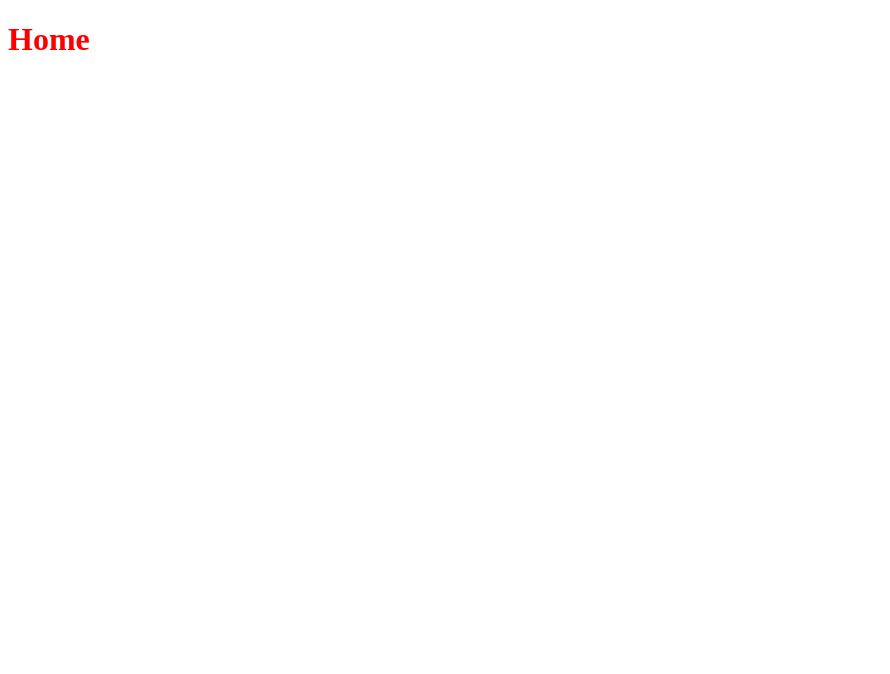
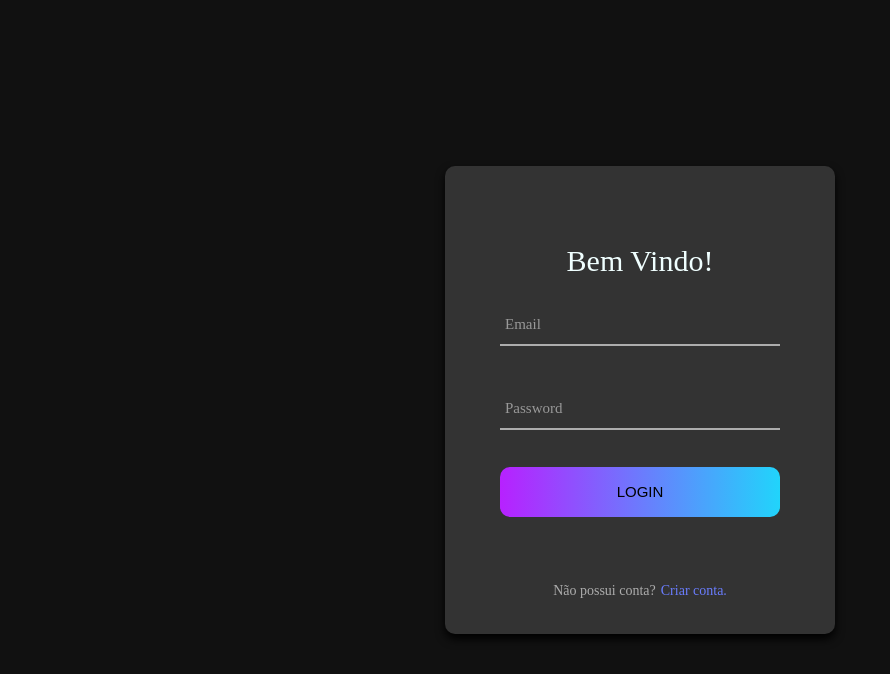
Before and after one commit to RafaeldaSilvaGama/GeradorOrcamentos, a React (Vite) app in the folder GeradorOrcamentos/: page / in a window 1280 px wide. Shown: the top 674 px of the page, without its empty margins (0-890 px from the left). Built offline with nearby package versions, Linux system fonts and the light colour scheme.

Commit message:
Tela de login criada

```diff
--- a/GeradorOrcamentos/package.json
+++ b/GeradorOrcamentos/package.json
@@ -7,7 +7,8 @@
     "dev": "vite",
     "build": "vite build",
     "lint": "eslint . --ext js,jsx --report-unused-disable-directives --max-warnings 0",
-    "preview": "vite preview"
+    "preview": "vite preview",
+    "start": "vite"
   },
   "dependencies": {
     "react": "^18.2.0",
--- a/GeradorOrcamentos/src/containers/Home/index.jsx
+++ b/GeradorOrcamentos/src/containers/Home/index.jsx
@@ -1,10 +1,11 @@
-import { Title } from "./styles"
 
+import Login
+ from "../login/login"
 function Home(){
 
     return (
         <div>
-            <Title>Home</Title>
+            <Login/>
         </div>
     )
 
--- /dev/null
+++ b/GeradorOrcamentos/src/containers/login/login.jsx
@@ -0,0 +1,47 @@
+import {useState} from 'react';
+import '../../styles/styles.css'
+
+function Login() {
+
+const [email, setEmail] = useState("")
+const [password, setPassword] = useState("")
+
+return (
+    <div className="container">
+
+       <div className="container-login">
+        <div className="wrap-login">
+            <form action="" className="login-form">
+                <span className="login-form-title">Bem Vindo!</span>
+                <div className="wrap-input">
+                    <input
+                    type="email"
+                    className={email !== "" ? 'has-val input' : 'input'}
+                    value={email}
+                    onChange={e => setEmail(e.target.value)}/>
+                    <span className="focus-input" data-placeholder="Email"></span>
+                </div>
+                <div className="wrap-input">
+                    <input
+                    type="password"
+                    className={password !== "" ? 'has-val input' : 'input'}
+                    value={password}
+                    onChange={e => setPassword(e.target.value)}/>
+                    <span className="focus-input" data-placeholder="Password"></span>
+                </div>
+                <div className="container-login-form-btn">
+                    <button className="login-form-btn">Login</button>
+                </div>
+                <div className="text-center">
+                    <span className="text1">Não possui conta?</span>
+                    <a className="text2" href="">Criar conta.</a>
+                </div>
+            </form>
+        </div>
+       </div>
+
+    </div>
+    )
+}
+
+export default Login;
--- a/GeradorOrcamentos/src/main.jsx
+++ b/GeradorOrcamentos/src/main.jsx
@@ -1,12 +1,11 @@
 import React from 'react'
 import ReactDOM from 'react-dom/client'
 import Home from './containers/Home'
-import globalStyles from './styles/globalStyles'
+
 
 
 ReactDOM.createRoot(document.getElementById('root')).render(
   <React.StrictMode>
-    <globalStyles/>
     <Home />
   </React.StrictMode>,
 )
--- a/GeradorOrcamentos/src/styles/globalStyles.js
+++ /dev/null
@@ -1,12 +0,0 @@
-import { createGlobalStyle } from "styled-components";
-const globalStyles = createGlobalStyle `
-
-    * {
-        margin: 0;
-        padding: 0;
-        box-sizing: border-box;
-    }
-
-`
-
-export default globalStyles
--- /dev/null
+++ b/GeradorOrcamentos/src/styles/styles.css
@@ -0,0 +1,186 @@
+* {
+    margin: 0;
+    padding: 0;
+    box-sizing: border-box;
+}
+
+.container {
+    width: 100%;
+    margin: 0 auto;
+}
+
+.container-login {
+    width: 100%;
+    min-height: 100vh;
+    display: flex;
+    flex-wrap: wrap;
+    align-items: center;
+    justify-content: center;
+    padding: 15px;
+    background-color: #111;
+}
+
+.wrap-login {
+    width: 390px;
+    background-color: #333;
+    border-radius: 10px;
+    overflow: hidden;
+    padding: 77px 55px 33px 55px;
+    box-shadow: 0 5px 10px 0px rgba(0, 0, 0, 2);
+}
+
+.login-form {
+    width: 100%;
+
+}
+
+.login-form-title {
+    display: block;
+    font-size: 30px;
+    color: azure;
+    line-height: 1.2;
+    text-align: center;
+    padding-bottom: 20px;
+}
+
+.wrap-input {
+    width: 100%;
+    position: relative;
+    border-bottom: 2px solid #adadad;
+    margin-bottom: 37px;
+}
+
+.input {
+    font-size: 15px;
+    color: #fff;
+    line-height: 1.2;
+    border: none;
+    display: block;
+    width: 100%;
+    height: 45px;
+    background-color: transparent;
+    padding: 0 5px;
+}
+
+.focus-input {
+    position: absolute;
+    display: block;
+    width: 100%;
+    height: 100%;
+    top: 0;
+    left: 0;
+    pointer-events: none;
+    color: #adadad;
+}
+
+.focus-input::before {
+    content: "";
+    display: block;
+    position: absolute;
+    bottom: -2px;
+    left: 0;
+    width: 0;
+    height: 2px;
+
+    -webkit-transition: all 0.4s;
+    -o-transition: all 0.4s;
+    -moz-transition: all 0.4s;
+
+    background: linear-gradient(to left, #21d4fb, #b721ff);
+    background: -webkit-linear-gradient(to left, #21d4fb, #b721ff);
+    background: -o-linear-gradient(to left, #21d4fb, #b721ff);
+    background: -moz-linear-gradient(to left, #21d4fb, #b721ff);
+
+}
+
+.focus-input::after {
+    font-size: 15px;
+    color: #999999;
+    line-height: 1.2;
+
+    content: attr(data-placeholder);
+    display: block;
+    width: 100%;
+    position: absolute;
+    top: 16px;
+    left: 0px;
+    padding-left: 5px;
+
+    -webkit-transition: all 0.4s;
+    -o-transition: all 0.4s;
+    -moz-transition: all 0.4s;
+}
+
+.input:focus {
+    outline: 0;
+}
+
+.input:focus + .focus-input::after {
+    top: -15px;
+}
+
+.input:focus + .focus-input::before {
+    width: 100%;
+}
+
+.has-val + .focus-input::after {
+    top: -15px;
+}
+
+.has-val + .focus-input::before {
+    width: 100%;
+}
+
+.container-login-form-btn {
+    display: flex;
+    flex-wrap: wrap;
+    justify-content: center;
+    padding-bottom: 13px;
+}
+
+.login-form-btn {
+    font-size: 15px;
+    border: none;
+    border-radius: 10px;
+    color: fff;
+    line-height: 1.2;
+    text-transform: uppercase;
+    display: flex;
+    justify-content: center;
+    align-items: center;
+    width: 100%;
+    height: 50px;
+
+    background: linear-gradient(to left, #21d4fb, #b721ff);
+    background: -webkit-linear-gradient(to left, #21d4fb, #b721ff);
+    background: -o-linear-gradient(to left, #21d4fb, #b721ff);
+    background: -moz-linear-gradient(to left, #21d4fb, #b721ff);
+
+}
+
+.login-form-btn:hover {
+    cursor:pointer;
+}
+
+.text-center {
+    display: flex;
+    justify-content: center;
+    align-items: center;
+
+    margin-top: 50px;
+}
+
+.text1 {
+    font-size: 14px;
+    color: #adadad;
+    line-height: 1.5;
+    text-decoration: none;
+    padding-right: 5px;
+}
+
+.text2 {
+    font-size: 14px;
+    color: #6a7dfe;
+    line-height: 1.5;
+    text-decoration: none;
+}
--- a/package.json
+++ /dev/null
@@ -1,5 +0,0 @@
-{
-  "dependencies": {
-    "styled-components": "^6.1.8"
-  }
-}
```
Also changed, not shown: 1 other file (tests, documents, lock files or other folders).
